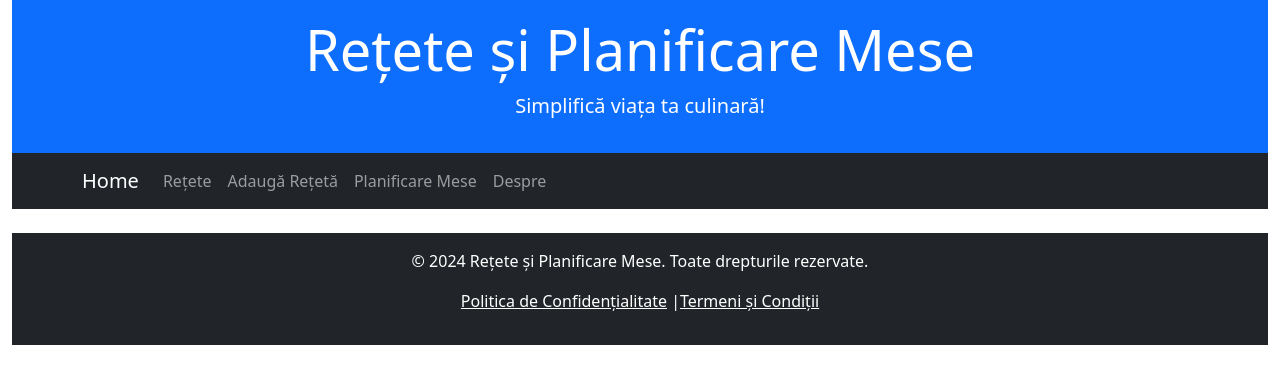
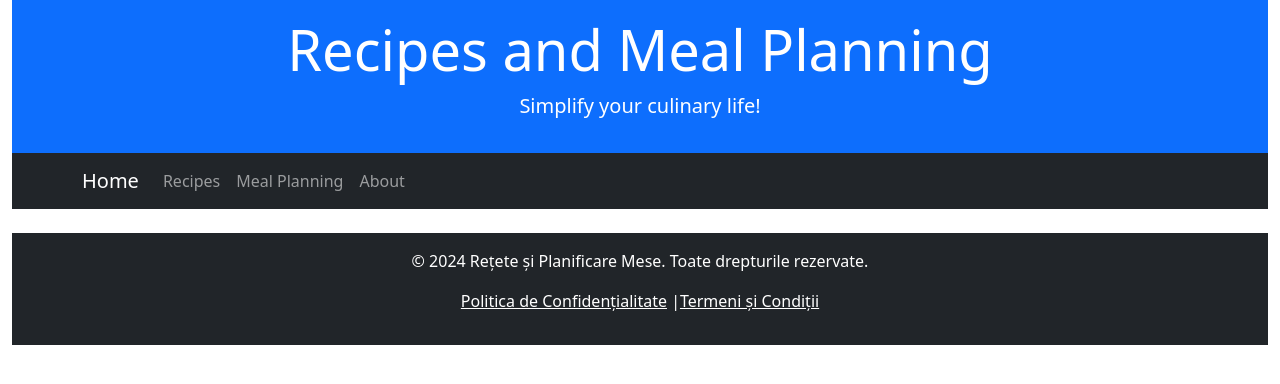
Before and after one commit to LauraaTanase/meal-planner-with-react, a React (Create React App) app: page / in a window 1280 px wide. Shown: the top 384 px of the page. Built offline with nearby package versions, Linux system fonts and the light colour scheme.

Commit message:
Some small changes in HeaderComponent

```diff
--- a/src/components/HeaderComponent.js
+++ b/src/components/HeaderComponent.js
@@ -1,12 +1,11 @@
-// components/Header.js
 import { Link } from 'react-router-dom';
 
 const HeaderComponent = () => {
   return (
     <header>
       <div className="bg-primary text-white text-center py-3">
-        <h1 className="display-4">Rețete și Planificare Mese</h1>
-        <p className="lead">Simplifică viața ta culinară!</p>
+        <h1 className="display-4">Recipes and Meal Planning</h1>
+        <p className="lead">Simplify your culinary life!</p>
       </div>
 
       <nav className="navbar navbar-expand-lg navbar-dark bg-dark">
@@ -18,16 +17,13 @@ const HeaderComponent = () => {
           <div className="collapse navbar-collapse" id="navbarNav">
             <ul className="navbar-nav ml-auto">
               <li className="nav-item">
-                <Link className="nav-link" to="/recipes">Rețete</Link>
+                <Link className="nav-link" to="/recipes">Recipes</Link>
               </li>
               <li className="nav-item">
-                <Link className="nav-link" to="/add-recipe">Adaugă Rețetă</Link>
+                <Link className="nav-link" to="/meal-planning">Meal Planning</Link>
               </li>
               <li className="nav-item">
-                <Link className="nav-link" to="/meal-planning">Planificare Mese</Link>
-              </li>
-              <li className="nav-item">
-                <Link className="nav-link" to="/about">Despre</Link>
+                <Link className="nav-link" to="/about">About</Link>
               </li>
             </ul>
           </div>
```
